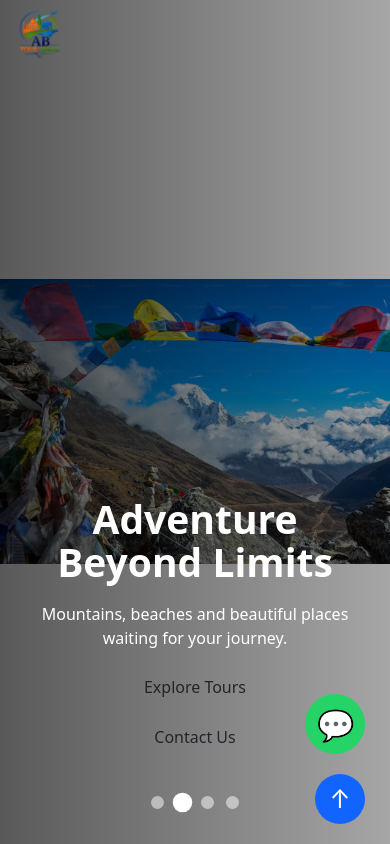
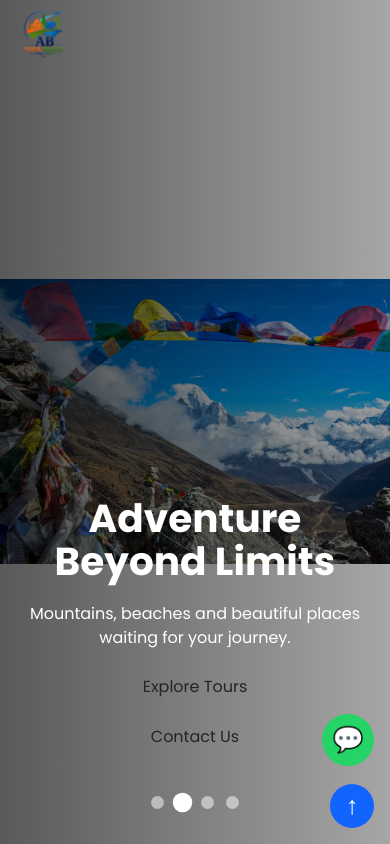
Before and after one commit to abhiranaishu11-boop/abTourAndTravel, a React (Vite) app in the folder frontend/: page / in a window 390 px wide. Shown: the top 844 px of the page. Built offline with nearby package versions, Linux system fonts and the light colour scheme.

Commit message:
Make frontend responsive

```diff
--- a/frontend/src/components/Navbar.css
+++ b/frontend/src/components/Navbar.css
@@ -535,6 +535,31 @@
 
 }
 
+@media (max-width: 991px) {
+  .premium-navbar .container {
+    padding-left: 16px;
+    padding-right: 16px;
+  }
+
+  .premium-navbar .mobile-toggle,
+  .premium-navbar.scrolled .mobile-toggle {
+    display: block;
+    opacity: 1;
+    visibility: visible;
+    pointer-events: auto;
+    transform: none;
+  }
+
+  .mobile-menu {
+    width: min(86vw, 320px) !important;
+  }
+
+  .mobile-logo {
+    width: min(180px, 68vw);
+    height: auto;
+  }
+}
+
 
 
 
--- a/frontend/src/index.css
+++ b/frontend/src/index.css
@@ -42,3 +42,183 @@ body {
   outline: none !important;
   box-shadow: none !important;
 }
+
+/* Shared layout safeguards for narrow screens. */
+html,
+body,
+#root {
+  width: 100%;
+  min-width: 0;
+  overflow-x: hidden;
+}
+
+img,
+svg,
+video {
+  max-width: 100%;
+}
+
+button,
+input,
+textarea,
+select {
+  max-width: 100%;
+}
+
+@media (max-width: 991px) {
+  .adv-container {
+    padding: 44px 18px;
+  }
+
+  .adv-tour-grid {
+    grid-template-columns: repeat(auto-fit, minmax(min(100%, 280px), 1fr));
+    gap: 20px;
+  }
+
+  .destination-card,
+  .destination-card.reverse {
+    flex-direction: column;
+    margin-bottom: 36px;
+  }
+
+  .card-image img {
+    min-height: 300px;
+    height: 300px;
+  }
+
+  .card-content {
+    padding: 32px 24px;
+  }
+
+  .features-grid {
+    grid-template-columns: repeat(2, minmax(0, 1fr));
+    gap: 20px;
+  }
+
+  .footer-container,
+  .footer-inner {
+    gap: 30px;
+  }
+
+  .login-card {
+    width: min(100%, 420px);
+  }
+}
+
+@media (max-width: 767px) {
+  .adv-hero {
+    padding: 72px 18px;
+  }
+
+  .adv-hero h1 {
+    font-size: clamp(2rem, 10vw, 2.8rem);
+  }
+
+  .section-head {
+    margin-bottom: 30px;
+  }
+
+  .section-head h2 {
+    font-size: 1.65rem;
+  }
+
+  .features-grid,
+  .footer-container,
+  .footer-inner {
+    grid-template-columns: 1fr;
+  }
+
+  .meta-info,
+  .card-action-footer,
+  .booking-footer {
+    flex-wrap: wrap;
+    gap: 12px;
+  }
+
+  .card-action-footer {
+    align-items: stretch;
+  }
+
+  .btn-quote {
+    width: 100%;
+  }
+
+  .admin-login-page {
+    padding: 24px 16px;
+  }
+
+  .login-card {
+    padding: 28px 20px;
+    border-radius: 16px;
+  }
+
+  .admin-hero {
+    padding: 78px 16px 54px;
+  }
+
+  .admin-hero h1 {
+    font-size: clamp(2rem, 9vw, 2.6rem);
+  }
+
+  .stats-grid {
+    grid-template-columns: 1fr;
+    gap: 16px;
+    margin-top: -28px;
+  }
+
+  .search-box {
+    padding: 12px 14px;
+  }
+
+  .search-box input {
+    min-width: 0;
+  }
+
+  .whatsapp-btn {
+    right: 16px;
+    bottom: 78px;
+    width: 52px;
+    height: 52px;
+    font-size: 25px;
+  }
+
+  .top-btn {
+    right: 16px;
+    bottom: 16px;
+    width: 44px;
+    height: 44px;
+  }
+}
+
+@media (max-width: 480px) {
+  .premium-hero {
+    padding-left: 12px;
+    padding-right: 12px;
+  }
+
+  .hero-buttons {
+    gap: 12px;
+  }
+
+  .premium-btn,
+  .glass-btn,
+  .cta-button {
+    padding-left: 22px;
+    padding-right: 22px;
+  }
+
+  .card-image img {
+    min-height: 240px;
+    height: 240px;
+  }
+
+  .card-content {
+    padding: 24px 18px;
+  }
+
+  .features-section,
+  .cta-section {
+    padding-left: 16px;
+    padding-right: 16px;
+  }
+}
--- a/frontend/src/main.jsx
+++ b/frontend/src/main.jsx
@@ -1,6 +1,7 @@
 import React from 'react'
 import ReactDOM from 'react-dom/client'
 import App from './App.jsx'
+import './index.css'
 import 'bootstrap/dist/css/bootstrap.min.css'
 import 'bootstrap/dist/js/bootstrap.bundle.min.js'
 import 'bootstrap-icons/font/bootstrap-icons.css';
```
